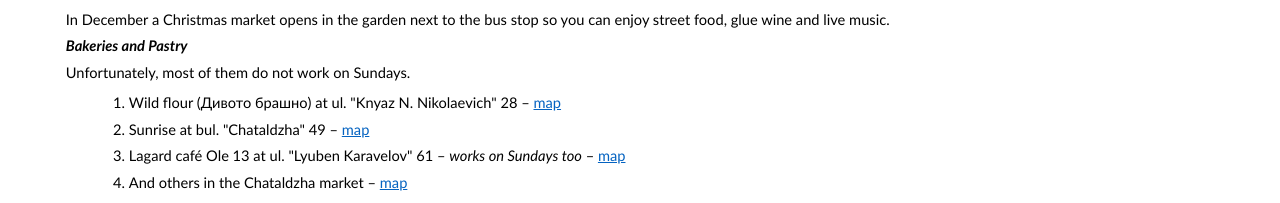
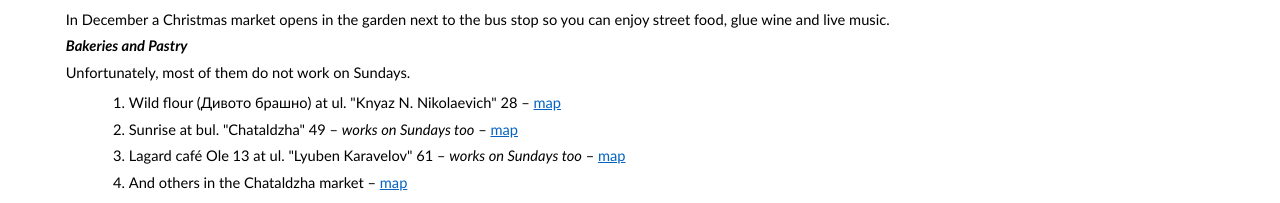
Before and after one commit to tyrmyk/home-1, a plain HTML site: page index_en.html in a window 1280 px wide. Shown: the part 3643-3846 px from the top of the page. Drawn offline with Linux system fonts and the light colour scheme.

Commit message:
Update index_en.html

```diff
--- a/index_en.html
+++ b/index_en.html
@@ -525,7 +525,7 @@ big stores nearby:</p>
 
   <li> Wild flour (Дивото брашно) at ul. "Knyaz N. Nikolaevich" 28 &ndash; <a href="https://maps.app.goo.gl/CyyBE7VDGyd9GmZV6" style="text-decoration: none;"><span class="Hyperlink">map</span></a></li>
 
-  <li>Sunrise at bul. "Chataldzha" 49 &ndash; <a href="https://maps.app.goo.gl/mJPHNKB15CM44jj76" style="text-decoration: none;"><span class="Hyperlink">map</span></a></li>
+  <li>Sunrise at bul. "Chataldzha" 49 &ndash; <em>works on Sundays too</em> &ndash; <a href="https://maps.app.goo.gl/mJPHNKB15CM44jj76" style="text-decoration: none;"><span class="Hyperlink">map</span></a></li>
 
   <li>Lagard caf&eacute; Ole 13 at ul. "Lyuben Karavelov" 61 &ndash; <em>works on Sundays too</em> &ndash; <a href="https://maps.app.goo.gl/pWJzqarQoNERg7kD7" style="text-decoration: none;"><span class="Hyperlink">map</span></a></li>
 
```
